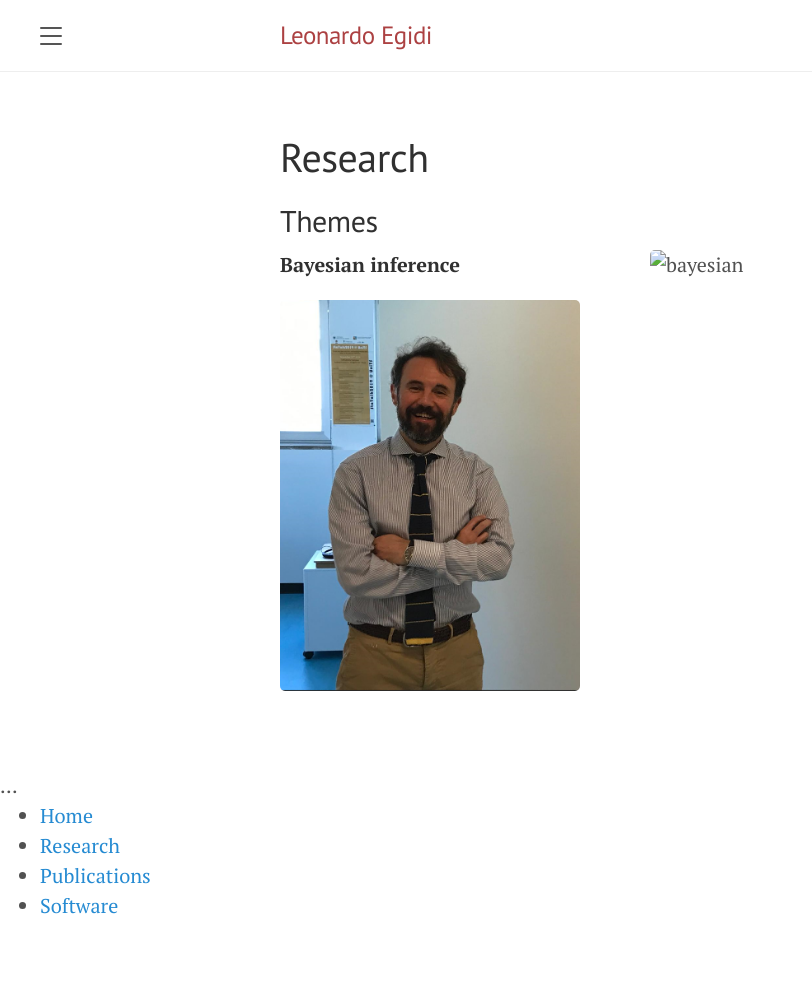
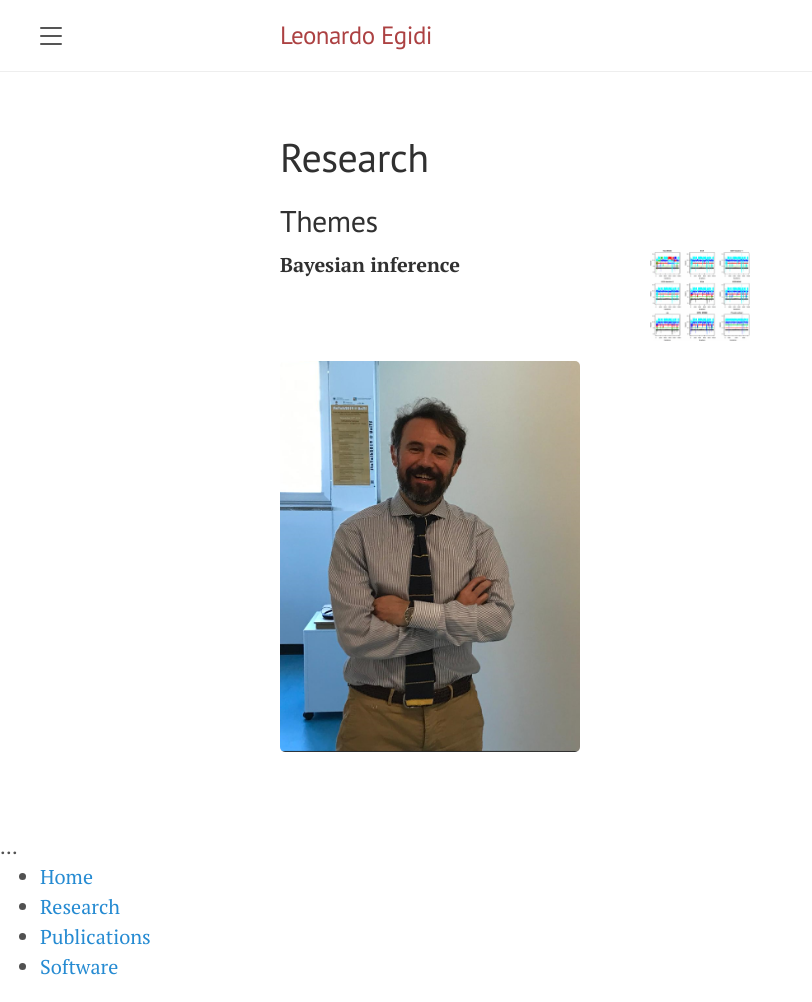
Before and after one commit to LeoEgidi/leoegidi.github.io, a Jekyll site: the page built from research.md, in a window 1280 px wide. Shown: the whole page, without its empty margins (0-812 px from the left). Built offline with Jekyll 4.4.1, drawn with Linux system fonts in a browser that asks for light colours; Markdown is read by kramdown in place of the engine named in the settings; before the commit the page ends 941 px from its top, so only the background shows below that.

Commit message:
Update research.md

```diff
--- a/research.md
+++ b/research.md
@@ -14,7 +14,7 @@ permalink: /research/
     </p>
   </div>
   <div class="column">
-    <img src="ls.png" alt="bayesian" width = "100">
+    <img src="/ls.png" alt="bayesian" width = "100">
   </div>
 </div>
 
```
